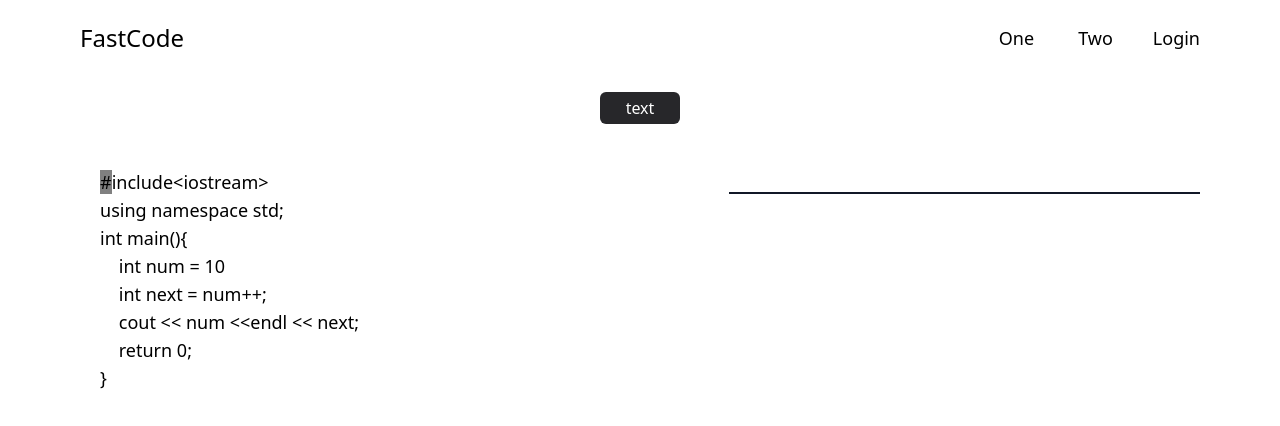
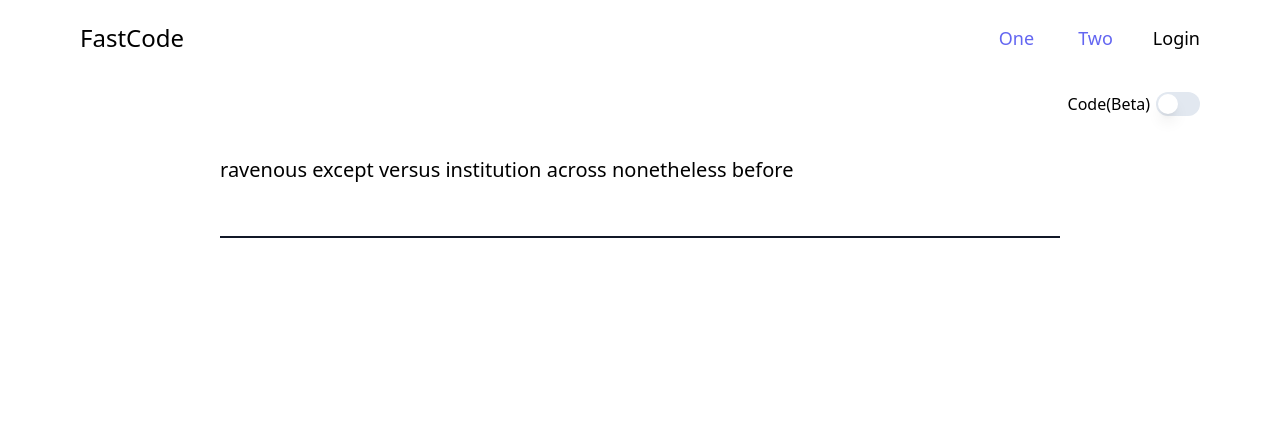
Before and after one commit to saurabhje/FastCode, a Next.js app in the folder Client/: page / in a window 1280 px wide. Shown: the top 426 px of the page. Built offline with nearby package versions, Linux system fonts and the light colour scheme.

Commit message:
Navbar Switch

```diff
--- a/Client/app/layout.tsx
+++ b/Client/app/layout.tsx
@@ -3,7 +3,6 @@ import { Inter as FontSans } from "next/font/google";
 import React from "react";
 import "./globals.css";
 import { cn } from "../lib/utils";
-import NavBar from "@/components/navbar";
 
 const fontSans = FontSans({
   subsets: ["latin"],
@@ -29,7 +28,6 @@ export default function RootLayout({
           fontSans.variable
         )}
       >
-        <NavBar />
         {children}
       </body>
     </html>
--- a/Client/app/page.tsx
+++ b/Client/app/page.tsx
@@ -1,25 +1,27 @@
 'use client'
-import React, {useState } from "react";
+import React, { useState } from "react";
 import './page.css';
 import RandPhrase from "@/components/randPhrase";
 import RandCode from "@/components/randCode";
+import NavBar from "@/components/navbar";
+import { Switch } from "@/components/ui/switch"
 export default function TypingGame() {
-  const [mode, setMode] = useState<string>('code');
+  const [mode, setMode] = useState<string>('text');
 
-  function handleMode(){
+  function handleMode() {
     mode == 'code' ? setMode('text') : setMode('code')
   }
 
   return (
-    <main className="py-4 px-4 lg:px-20 flex flex-col items-center">
-      <button
-        onClick={handleMode}
-        className="bg-zinc-800 text-white rounded-md py-1 w-20"
-        >
-          {mode ==='text' ? 'code' : 'text'}
-      </button>
-      {mode == 'text'? <RandPhrase /> : <RandCode /> }
-    </main>
-
+    <>
+      <NavBar />
+      <main className="py-4 px-4 lg:px-20 flex flex-col items-center">
+        <div className="self-end flex items-center gap-1.5">
+          <label htmlFor="moder" className="text-base">Code(Beta)</label>
+          <Switch id="moder" onClick={handleMode}/>
+        </div>
+        {mode == 'text' ? <RandPhrase /> : <RandCode />}
+      </main>
+    </>
   );
 }
--- a/Client/components/navbar.tsx
+++ b/Client/components/navbar.tsx
@@ -5,8 +5,8 @@ export default function NavBar(){
                 <a href="/" className="text-2xl">FastCode</a>
             </div>
             <div className="flex items-center gap-10">
-                <a href="#" className="p-1 text-lg no-underline  hover:text-gray-600 hover:underline hover:decoration-2">One</a>
-                <a href="#" className="text-lg no-underline  hover:text-gray-500">Two</a>
+                <a href="#" className="text-indigo-500 p-1 text-lg no-underline hover:underline hover:decoration-2">One</a>
+                <a href="#" className="text-indigo-500 text-lg no-underline  hover:text-gray-500">Two</a>
                 <a href="/login" className="text-lg no-underline  hover:text-gray-600">Login</a>
             </div>
         </nav>
--- /dev/null
+++ b/Client/components/ui/switch.tsx
@@ -0,0 +1,29 @@
+"use client"
+
+import * as React from "react"
+import * as SwitchPrimitives from "@radix-ui/react-switch"
+
+import { cn } from "@/lib/utils"
+
+const Switch = React.forwardRef<
+  React.ElementRef<typeof SwitchPrimitives.Root>,
+  React.ComponentPropsWithoutRef<typeof SwitchPrimitives.Root>
+>(({ className, ...props }, ref) => (
+  <SwitchPrimitives.Root
+    className={cn(
+      "peer inline-flex h-6 w-11 shrink-0 cursor-pointer items-center rounded-full border-2 border-transparent transition-colors focus-visible:outline-none focus-visible:ring-2 focus-visible:ring-ring focus-visible:ring-offset-2 focus-visible:ring-offset-background disabled:cursor-not-allowed disabled:opacity-50 data-[state=checked]:bg-primary data-[state=unchecked]:bg-input",
+      className
+    )}
+    {...props}
+    ref={ref}
+  >
+    <SwitchPrimitives.Thumb
+      className={cn(
+        "pointer-events-none block h-5 w-5 rounded-full bg-background shadow-lg ring-0 transition-transform data-[state=checked]:translate-x-5 data-[state=unchecked]:translate-x-0"
+      )}
+    />
+  </SwitchPrimitives.Root>
+))
+Switch.displayName = SwitchPrimitives.Root.displayName
+
+export { Switch }
--- a/Client/package.json
+++ b/Client/package.json
@@ -10,6 +10,7 @@
   },
   "dependencies": {
     "@radix-ui/react-slot": "^1.0.2",
+    "@radix-ui/react-switch": "^1.0.3",
     "class-variance-authority": "^0.7.0",
     "clsx": "^2.1.0",
     "lucide-react": "^0.344.0",
```
Also changed, not shown: 1 other file (tests, documents, lock files or other folders).
